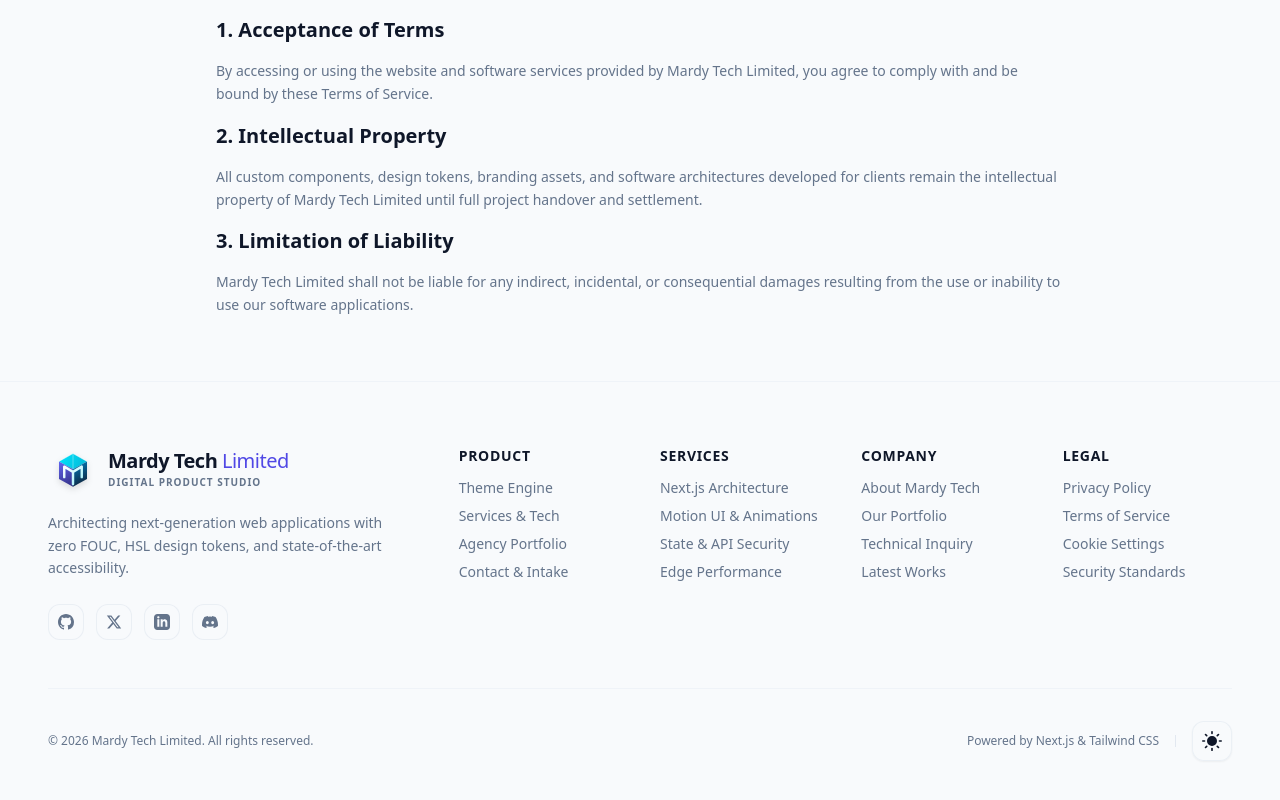
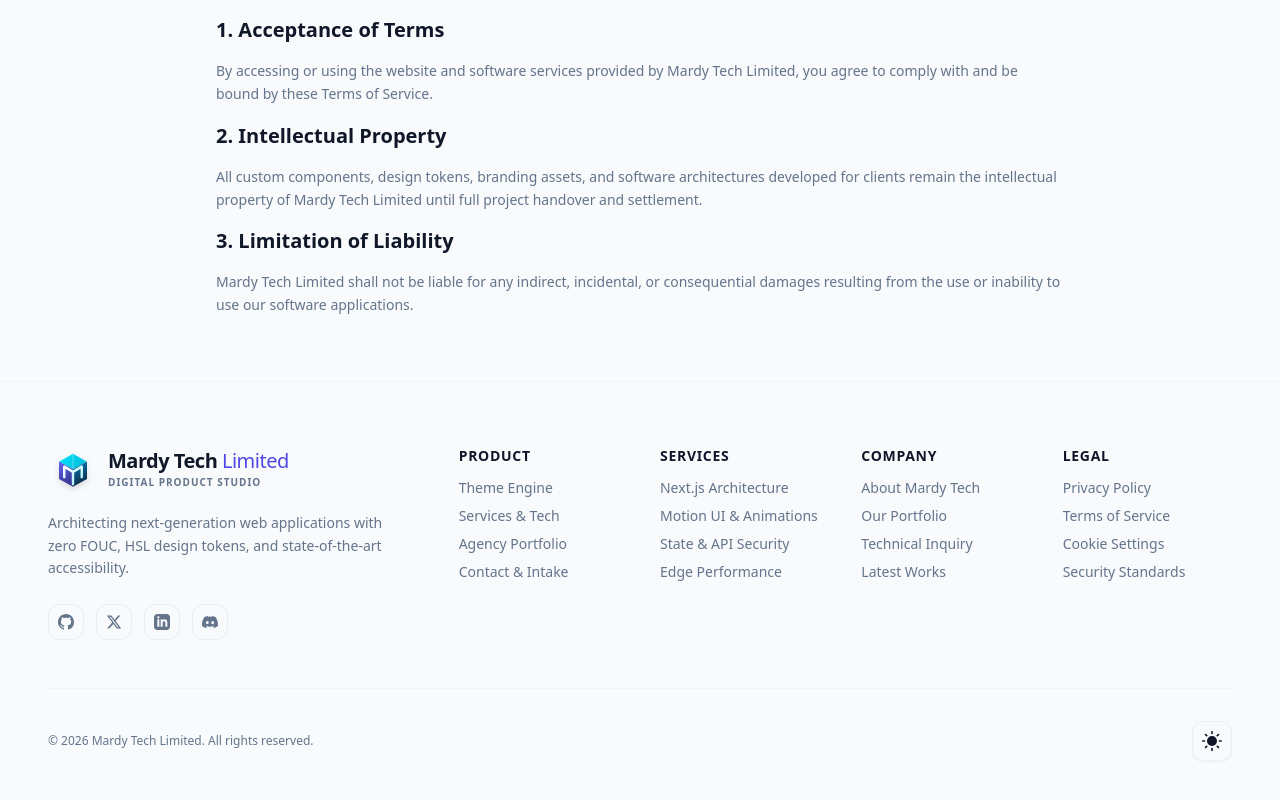
Before and after one commit to mardy-technology-ltd/Mardy-Tech-Limited, a Next.js app: page /terms in a window 1280 px wide. Shown: the part 260-1060 px from the top of the page. Built offline with nearby package versions, Linux system fonts and the light colour scheme.

Commit message:
remove_powered_by_text_from_footer

```diff
--- a/src/components/navigation/footer.tsx
+++ b/src/components/navigation/footer.tsx
@@ -137,8 +137,6 @@ export function Footer() {
         <div className="mt-12 flex flex-col items-center justify-between gap-4 border-t border-border/40 pt-8 sm:flex-row text-xs text-muted-foreground">
           <p>© {currentYear} Mardy Tech Limited. All rights reserved.</p>
           <div className="flex items-center gap-4">
-            <span>Powered by Next.js & Tailwind CSS</span>
-            <div className="h-3 w-px bg-border" />
             <ThemeToggle />
           </div>
         </div>
```
